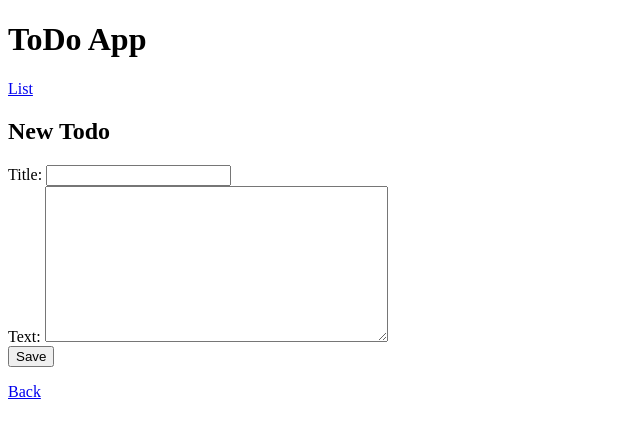
After one commit to foobacca/htmx-todo, a Django app: page /todo/new in a window 1280 px wide. The commit adds this page. Shown: the top 438 px of the page, without its empty margins (0-640 px from the left). Run offline with Django 5.2, Linux system fonts and the light colour scheme.

Commit message:
Add edit, create and delete to app
- use django messages
- generally make more like 1.0 app in htmx book

```diff
--- a/todo/templates/todo/base.html
+++ b/todo/templates/todo/base.html
@@ -7,6 +7,15 @@
     <!-- script src="https://cdn.tailwindcss.com"></script -->
   </head>
   <body>
+
+    {% if messages %}
+    <ul class="messages">
+        {% for message in messages %}
+        <li{% if message.tags %} class="{{ message.tags }}"{% endif %}>{{ message }}</li>
+        {% endfor %}
+    </ul>
+    {% endif %}
+
     <h1>ToDo App</h1>
     <p><a href="{% url 'todo:list' %}">List</a></p>
     {% block content %} {% endblock content %}
--- a/todo/templates/todo/detail.html
+++ b/todo/templates/todo/detail.html
@@ -4,4 +4,5 @@
     <h2>{{ todo.title }}</h1>
     <p>{{ todo.text }}</p>
     <p>ID: {{ todo.id }}</p>
+    <p><a href="{% url 'todo:edit' todo.id %}">Edit</a></p>
 {% endblock content %}
--- /dev/null
+++ b/todo/templates/todo/new.html
@@ -0,0 +1,14 @@
+{% extends "todo/base.html" %}
+
+{% block content %}
+  <h2>New Todo</h2>
+  <form action="" method="POST">
+    {% csrf_token %}
+    {{ form }}
+    <input type="submit" name="save" value="Save">
+  </form>
+
+  <p>
+    <a href="{% url 'todo:list' %}">Back</a>
+  </p>
+{% endblock content %}
--- a/todo/urls.py
+++ b/todo/urls.py
@@ -1,4 +1,3 @@
-from django.views.generic import RedirectView
 from django.urls import path
 
 from . import views
@@ -6,7 +5,9 @@ from . import views
 
 app_name = "todo"
 urlpatterns = [
-    path("", RedirectView.as_view(pattern_name="todo:list", permanent=False)),
-    path("list/", views.todo_list, name="list"),
+    path("", views.todo_list, name="list"),
+    path("new", views.todo_create, name="new"),
     path("<int:todo_id>/", views.todo_detail, name="detail"),
+    path("<int:todo_id>/edit", views.todo_edit, name="edit"),
+    path("<int:todo_id>/delete", views.todo_delete, name="delete"),
 ]
--- a/todo/views.py
+++ b/todo/views.py
@@ -1,6 +1,7 @@
-from django.shortcuts import get_object_or_404
+from django.contrib import messages
+from django.shortcuts import get_object_or_404, redirect
 from django.template.response import TemplateResponse
-from django.views.decorators.http import require_http_methods, require_safe
+from django.views.decorators.http import require_http_methods, require_POST, require_safe
 
 from .forms import TodoForm
 from .models import TodoItem
@@ -29,36 +30,42 @@ def todo_detail(request, todo_id: int):
 
 @require_http_methods(["GET", "HEAD", "POST"])
 def todo_create(request):
-    messages = []
     if request.method == "POST":
         form = TodoForm(request.POST)
         if form.is_valid():
             new_todo = form.save()
-            messages.append(f"Created new todo item: {new_todo.id}, {new_todo.title}")
-            # finally, reset the form for redisplay
-            form = TodoForm()
+            messages.add_message(
+                request, messages.INFO, f"Created new todo item: {new_todo.id}, {new_todo.title}"
+            )
+            return redirect("todo:list")
         # if form is not valid, leave it with errors for redisplay
     else:
         form = TodoForm()
-    pass
+    return TemplateResponse(request, "todo/new.html", {"form": form})
 
 
 @require_http_methods(["GET", "HEAD", "POST"])
 def todo_edit(request, todo_id: int):
-    messages = []
+    todo = get_object_or_404(TodoItem, id=todo_id)
     if request.method == "POST":
-        form = TodoForm(request.POST)
+        form = TodoForm(request.POST, instance=todo)
         if form.is_valid():
-            # TODO: update existing item
             new_todo = form.save()
-            messages.append(f"Created new todo item: {new_todo.id}, {new_todo.title}")
-            # finally, reset the form for redisplay
-            form = TodoForm()
+            messages.add_message(
+                request, messages.INFO, f"Updated todo item: {new_todo.id}, {new_todo.title}"
+            )
+            return redirect("todo:list")
         # if form is not valid, leave it with errors for redisplay
     else:
-        form = TodoForm()
-    pass
+        form = TodoForm(instance=todo)
+    return TemplateResponse(
+        request, "todo/edit.html", {"form": form, 'todo_id': todo.id}
+    )
 
 
-def todo_delete(request):
-    pass
+@require_POST
+def todo_delete(request, todo_id: int):
+    todo = get_object_or_404(TodoItem, id=todo_id)
+    todo.delete()
+    messages.add_message(request, messages.INFO, "Deleted todo item")
+    return redirect("todo:list")
--- a/todo_site/urls.py
+++ b/todo_site/urls.py
@@ -15,9 +15,11 @@ Including another URLconf
     2. Add a URL to urlpatterns:  path('blog/', include('blog.urls'))
 """
 from django.contrib import admin
+from django.views.generic import RedirectView
 from django.urls import include, path
 
 urlpatterns = [
     path("todo/", include("todo.urls")),
+    path("", RedirectView.as_view(pattern_name="todo:list", permanent=False)),
     path('admin/', admin.site.urls),
 ]
```
Also changed, not shown: todo/templates/todo/edit.html (added, +19 -0 lines), todo/templates/todo/list.html (+8 -10 lines).
